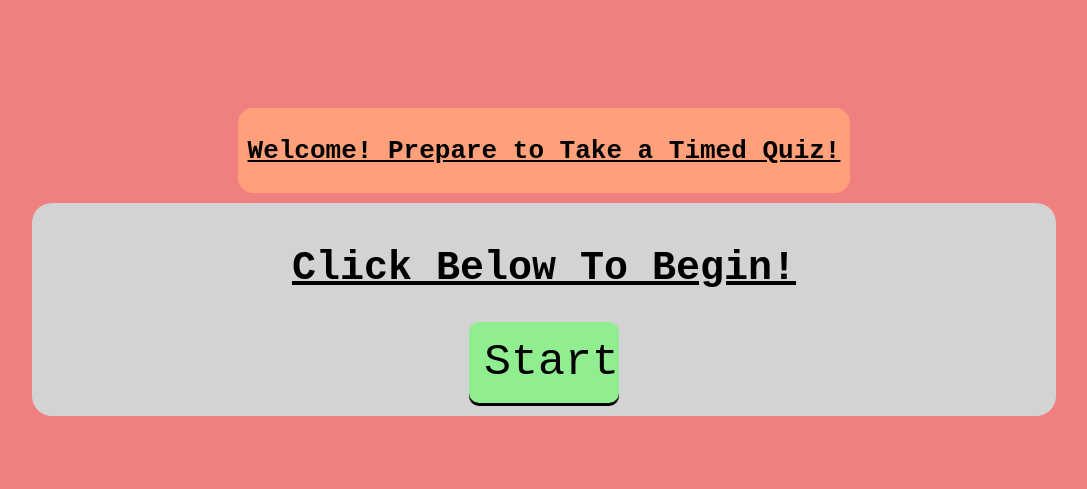
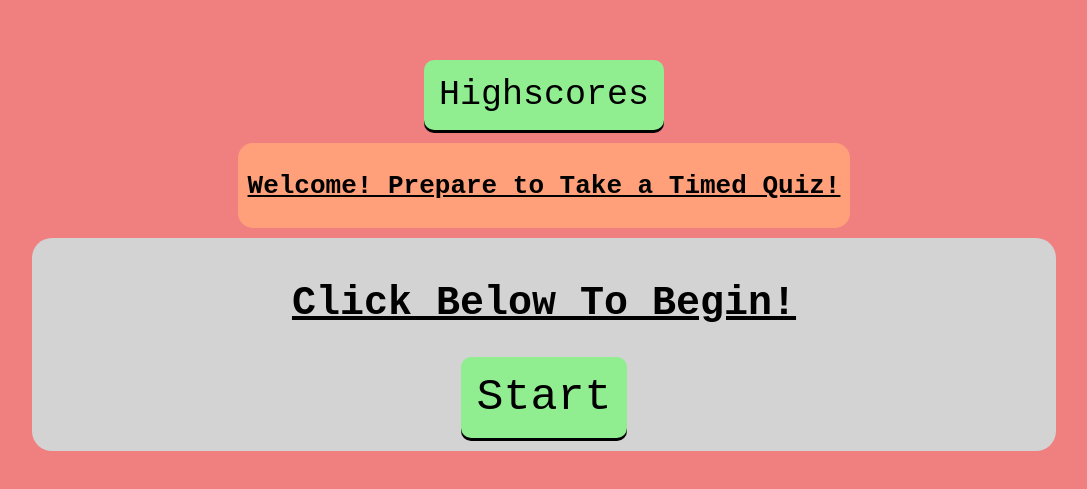
Before and after one commit to jared-ruiz/Timed-Quiz, a plain HTML site: page index.html in a window 1280 px wide. Shown: the part 143-632 px from the top of the page, without its empty margins (96-1183 px from the left). Drawn offline with Linux system fonts and the light colour scheme.

Commit message:
Added highscore button.

```diff
--- a/assets/css/style.css
+++ b/assets/css/style.css
@@ -46,11 +46,16 @@ button {
     padding: 15px;
     border-radius: 10px;
     border: none;
-    width: 150px;
     background-color: lightgreen;
     box-shadow: 0 3px black;
     top: -3px;
     font-size: 45px;
+    position: relative;
+}
+
+#highscore-btn {
+    font-size: 35px;
+    flex-wrap: wrap;
     position: relative;
 }
 
--- a/index.html
+++ b/index.html
@@ -9,13 +9,14 @@
     <link rel="stylesheet" href="./assets/css/style.css">
 </head>
 <body>
+    <button class="btn" id="highscore-btn">Highscores</button>
     <header>
         <h1 class="page-title">Welcome! Prepare to Take a Timed Quiz!</h1>
     </header>
     <div class="quiz-container" id="quiz-content">
         <h2>Click Below To Begin!</h2>
             <div class="start-btn">
-                <button class="btn">Start</button>
+                <button class="btn" id="start-btn">Start</button>
             </div>
     </div>
 
```
